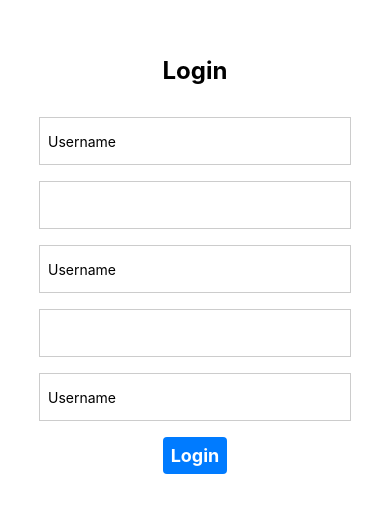
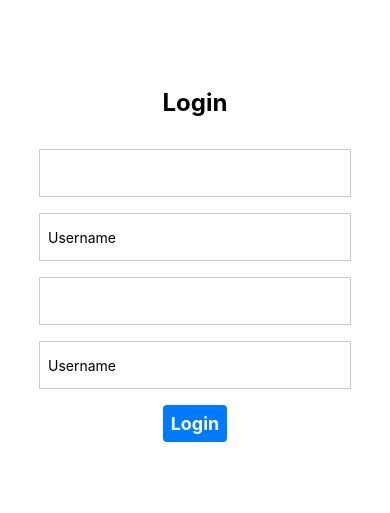
Before and after one commit to LWL220167529/Final-Year-Project, a React Native app in the folder mobile_app/: screen / in a window 390 px wide. Shown: the part 157-670 px from the top of the page. Built offline with nearby package versions, Linux system fonts and the light colour scheme.

Commit message:
"fixed some bugs"

```diff
--- a/mobile_app/page/register.tsx
+++ b/mobile_app/page/register.tsx
@@ -4,7 +4,6 @@ import { Text, View, TextInput, TouchableOpacity, StyleSheet, Alert } from 'reac
 
 export default class App extends Component {
     state = {
-        userID: "",
         userName: "",
         password: "",
         email: "",
@@ -12,8 +11,8 @@ export default class App extends Component {
     };
 
     handleLoginPress = async () => {
-        const { userID, userName, password, email, phone } = this.state;
-        const data = { userID, userName, password, email, phone };
+        const { userName, password, email, phone } = this.state;
+        const data = { userName, password, email, phone };
 
         try {
             const response = await fetch('http://159.223.94.246:5000/register', {
@@ -37,11 +36,6 @@ export default class App extends Component {
         return (
             <View style={styles.container}>
                 <Text style={styles.title}>Login</Text>
-                <TextInput
-                    style={styles.input}
-                    placeholder="Username"
-                    onChangeText={(text) => this.setState({ userID: text })}
-                />
                 <TextInput
                     style={styles.input}
                     onChangeText={(text) => this.setState({ userName: text })}
```
Also changed, not shown: 1 other file (tests, documents, lock files or other folders).
